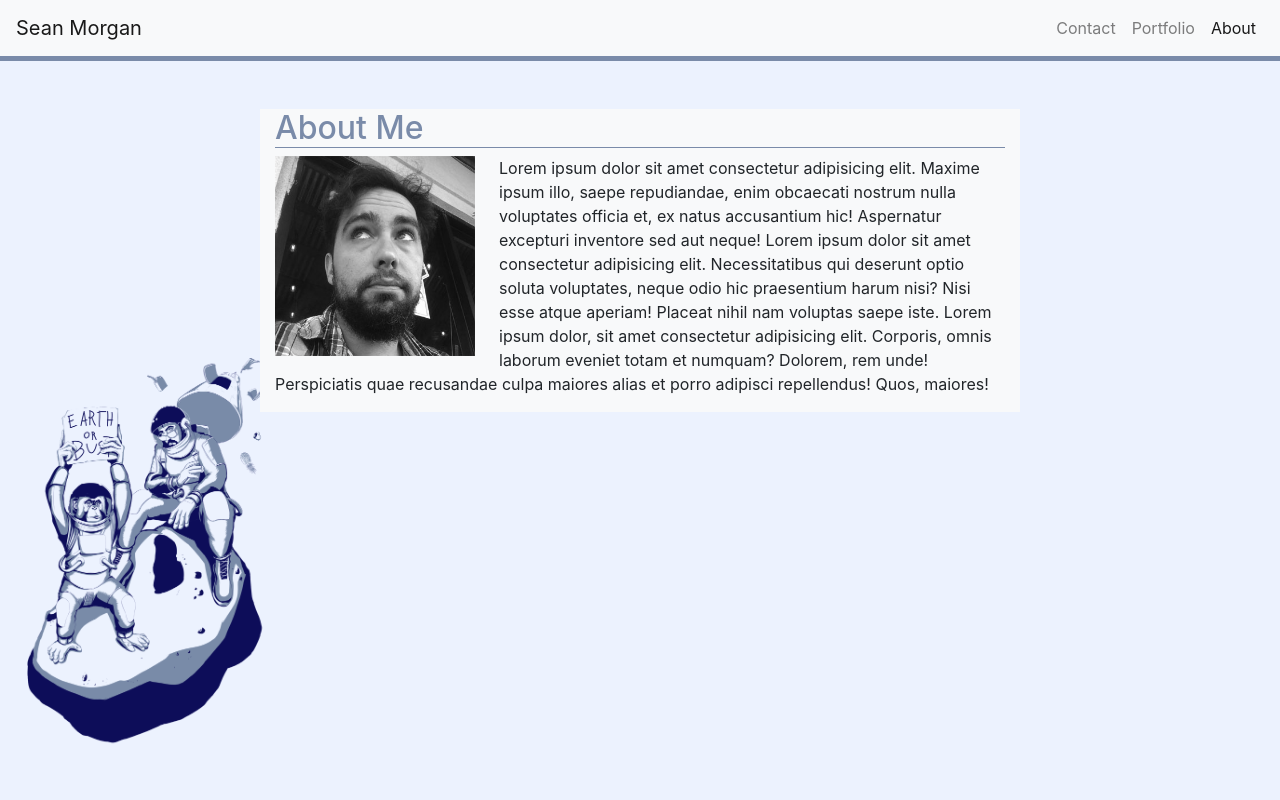
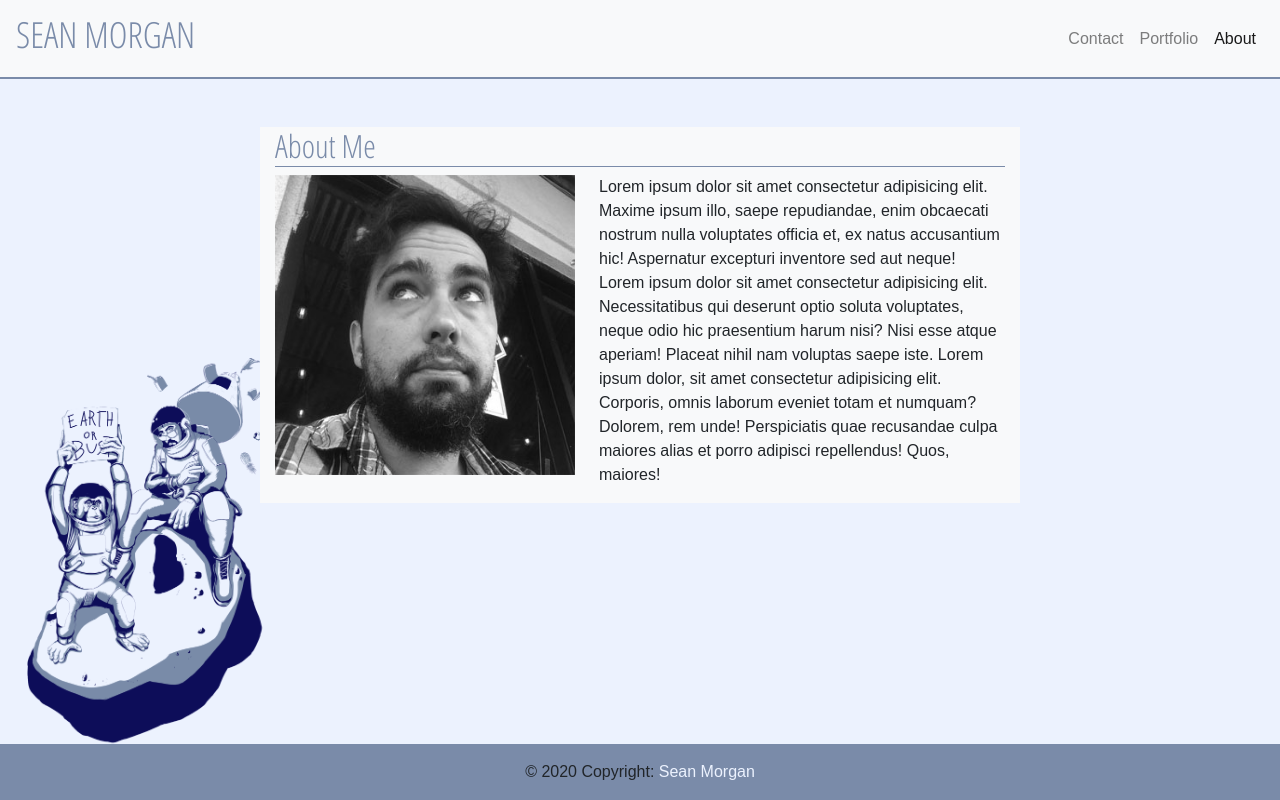
Before and after one commit to insideseanshead/Sean-Morgan-Portfolio, a plain HTML site: page index.html in a window 1280 px wide. Drawn offline with nearby package versions, Linux system fonts and the light colour scheme.

Commit message:
Updated headings footers and added fonts

```diff
--- a/index.html
+++ b/index.html
@@ -4,6 +4,7 @@
     <meta charset="UTF-8">
     <meta name="viewport" content="width=device-width, initial-scale=1.0">
     <title>Sean Morgan Contact</title>
+    <link href="https://fonts.googleapis.com/css2?family=Open+Sans+Condensed:wght@300&display=swap" rel="stylesheet">
     <link rel="shortcut icon" href="image/favicon.gif" type="image/x-icon">
     <link rel="stylesheet" href="https://stackpath.bootstrapcdn.com/bootstrap/4.5.2/css/bootstrap.min.css" integrity="sha384-JcKb8q3iqJ61gNV9KGb8thSsNjpSL0n8PARn9HuZOnIxN0hoP+VmmDGMN5t9UJ0Z" crossorigin="anonymous">
     <link rel="stylesheet" href="style.css">
@@ -11,7 +12,7 @@
 <body>
     <header>
       <nav class="navbar navbar-expand-lg navbar-light bg-light">
-        <a class="navbar-brand" href="index.html">Sean Morgan</a>
+        <a class="navbar-brand" href="index.html"><h1>SEAN MORGAN</h1></a>
         <button class="navbar-toggler" type="button" data-toggle="collapse" data-target="#navbarNav" aria-controls="navbarNav" aria-expanded="false" aria-label="Toggle navigation">
           <span class="navbar-toggler-icon"></span>
         </button>
@@ -31,10 +32,10 @@
       </nav>
     </header>
 
-    <main class="container about">
+    <main class="container about mb-5">
 
         <div class="row">
-          <div class="col-lg-8 offset-lg-2 col-md-10 offset-md-1 col-sm my-5 bg-light">
+          <div class="col-lg-8 offset-lg-2 col-md-10 offset-md-1 col-10 offset-1 my-5 bg-light">
             <div class="row">
               <div class="col-12">
                 <h2>About Me</h2>
@@ -51,7 +52,17 @@
     </main><!-- End Container -->
 
 
+    <!-- Footer -->
+    <footer class="page-footer font-small blue fixed-bottom">
 
+      <!-- Copyright -->
+      <div class="footer-copyright text-center py-3">
+        © 2020 Copyright: <a href="https://mdbootstrap.com/"> Sean Morgan</a>
+      </div>
+      <!-- Copyright -->
+
+    </footer>
+    <!-- Footer -->
 
     <!-- JavaScript -->
     <script src="https://code.jquery.com/jquery-3.5.1.slim.min.js" integrity="sha384-DfXdz2htPH0lsSSs5nCTpuj/zy4C+OGpamoFVy38MVBnE+IbbVYUew+OrCXaRkfj" crossorigin="anonymous"></script>
--- a/style.css
+++ b/style.css
@@ -5,24 +5,27 @@ body{
     background-attachment: fixed;
     background-size: cover;
     background-color: #ECF2FE;
+    font-family: Arial, Helvetica, sans-serif;
 }
 
 h1{
-    font-family: 'Roboto Condensed', sans-serif;
     color: #7A8BA9;
+    font-family: 'Open Sans Condensed', sans-serif;
+    font-size: 36px;
 }
 
 h2 {
     color: #7A8BA9;
+    font-family: 'Open Sans Condensed', sans-serif;
     border-bottom: 1px solid #7A8BA9;
 }
 
 header {
-    border-bottom: 5px solid #7A8BA9;
+    border-bottom: 2px solid #7A8BA9;
 }
 
 .about img {
-    width: 200px;
+    width: 300px;
     margin-bottom: 0px;
 }
 
@@ -35,16 +38,9 @@ img{
 
 /* Footer Style */
 footer {
-    position: fixed;
-    bottom: 0;
-    height: 40px;
-    width: 100vw;
     background: #7A8BA9;
-    border-top: 1px solid #0E0D59;
-    text-align: center;
 }
 
-.copyRight p {
-    color: white;
-    padding: 10px;
+footer a{
+    color:#ECF2FE;
 }
```
Also changed, not shown: contact.html (+13 -2 lines), portfolio.html (+14 -3 lines).
